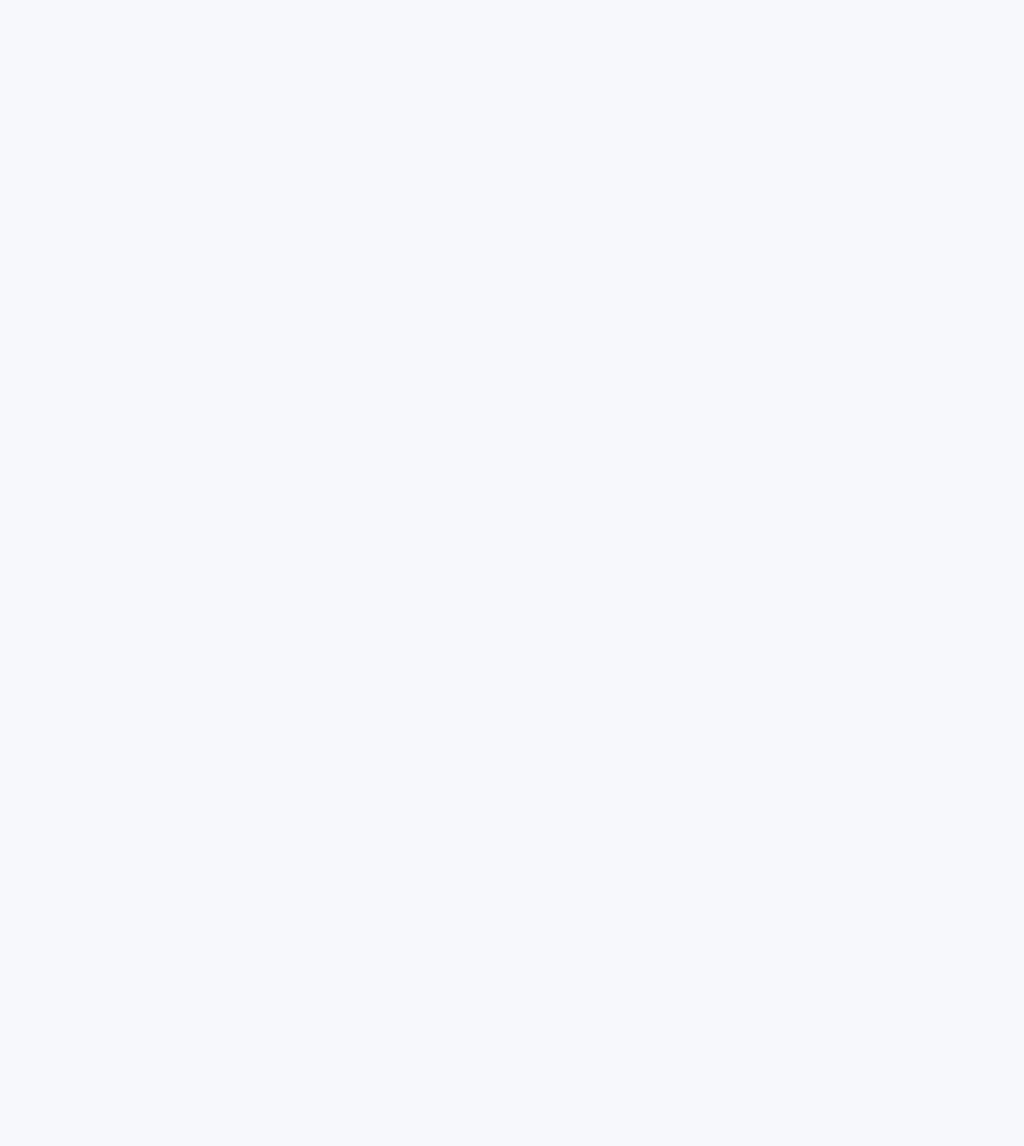
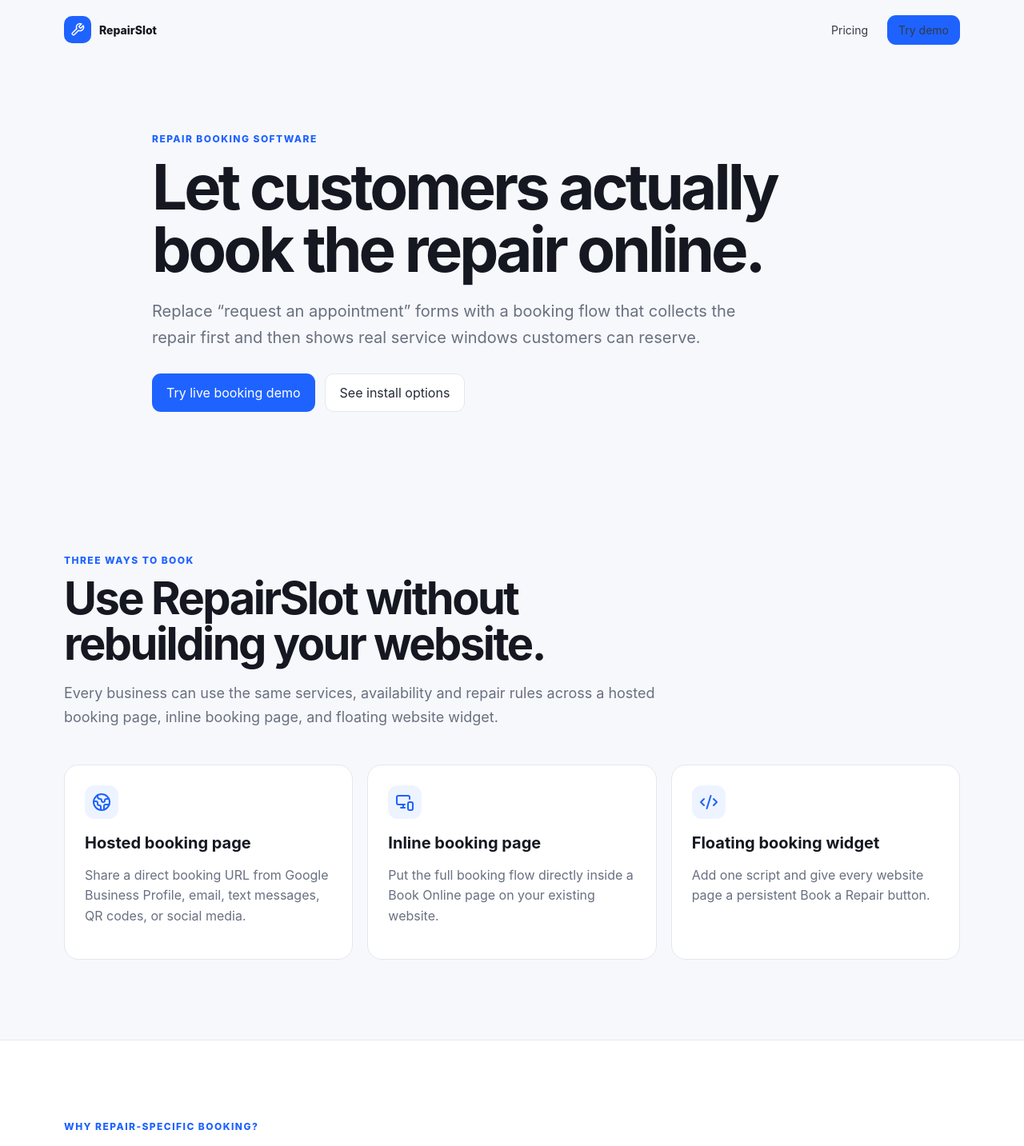
Before and after one commit to golfsum/Repairslot, a Next.js app: page /repair-booking-software in a window 1280 px wide. Before the commit this address had no page. Shown: the top 1433 px of the page at 80% size. Before the commit the page ends 800 px from the top, so only its background shows below. Built offline with nearby package versions, Linux system fonts and the light colour scheme.

Commit message:
Add repair booking software pillar page

```diff
--- /dev/null
+++ b/app/repair-booking-software/page.tsx
@@ -0,0 +1,18 @@
+import type { Metadata } from 'next';
+import { Check, Code2, Globe2, MonitorSmartphone, Wrench } from 'lucide-react';
+
+export const metadata: Metadata = {
+  title: { absolute: 'Repair Booking Software | RepairSlot' },
+  description: 'Repair booking software for local repair businesses. Let customers book online from a hosted page, inline website embed, or floating booking widget.',
+  alternates: { canonical: '/repair-booking-software' },
+};
+
+export default function Page(){
+  return <main className="seoPage">
+    <header className="nav shell"><a className="brand" href="/"><span className="brandMark"><Wrench size={18}/></span><span>RepairSlot</span></a><nav><a href="/#pricing">Pricing</a><a className="button buttonSmall" href="/book/demo">Try demo</a></nav></header>
+    <section className="seoHero shell"><div className="eyebrow">Repair booking software</div><h1>Let customers actually book the repair online.</h1><p>Replace “request an appointment” forms with a booking flow that collects the repair first and then shows real service windows customers can reserve.</p><div className="heroActions"><a className="button" href="/book/demo">Try live booking demo</a><a className="ghostButton" href="/#install">See install options</a></div></section>
+    <section className="section shell"><div className="sectionIntro"><div className="eyebrow">Three ways to book</div><h2>Use RepairSlot without rebuilding your website.</h2><p>Every business can use the same services, availability and repair rules across a hosted booking page, inline booking page, and floating website widget.</p></div><div className="installGrid"><article className="installCard"><span className="installIcon"><Globe2/></span><h3>Hosted booking page</h3><p>Share a direct booking URL from Google Business Profile, email, text messages, QR codes, or social media.</p></article><article className="installCard"><span className="installIcon"><MonitorSmartphone/></span><h3>Inline booking page</h3><p>Put the full booking flow directly inside a Book Online page on your existing website.</p></article><article className="installCard"><span className="installIcon"><Code2/></span><h3>Floating booking widget</h3><p>Add one script and give every website page a persistent Book a Repair button.</p></article></div></section>
+    <section className="section industrySection"><div className="shell seoTwoCol"><div><div className="eyebrow">Why repair-specific booking?</div><h2>Customers know what is broken before they know what time they want.</h2><p>A repair booking flow should collect service details before presenting the calendar. RepairSlot is structured around that sequence instead of treating every repair like a generic 30-minute meeting.</p><ul className="seoChecklist"><li><Check/> Collect repair type and symptoms</li><li><Check/> Check service area</li><li><Check/> Show relevant service windows</li><li><Check/> Send confirmation and reminders</li><li><Check/> Recover abandoned bookings</li></ul></div><div className="seoExampleCard"><span>Example flow</span><h3>Book online</h3><div className="seoExample">1. Choose repair</div><div className="seoExample">2. Add service address</div><div className="seoExample">3. Pick a real appointment window</div><div className="seoWindow"><strong>Done</strong><span>No callback required</span></div></div></div></section>
+    <section className="cta"><div className="shell ctaInner"><div><div className="eyebrow light">Booking should end with a booking.</div><h2>Give repair customers a real appointment online.</h2></div><a className="button lightButton" href="/book/demo">Try RepairSlot</a></div></section>
+  </main>
+}
```
